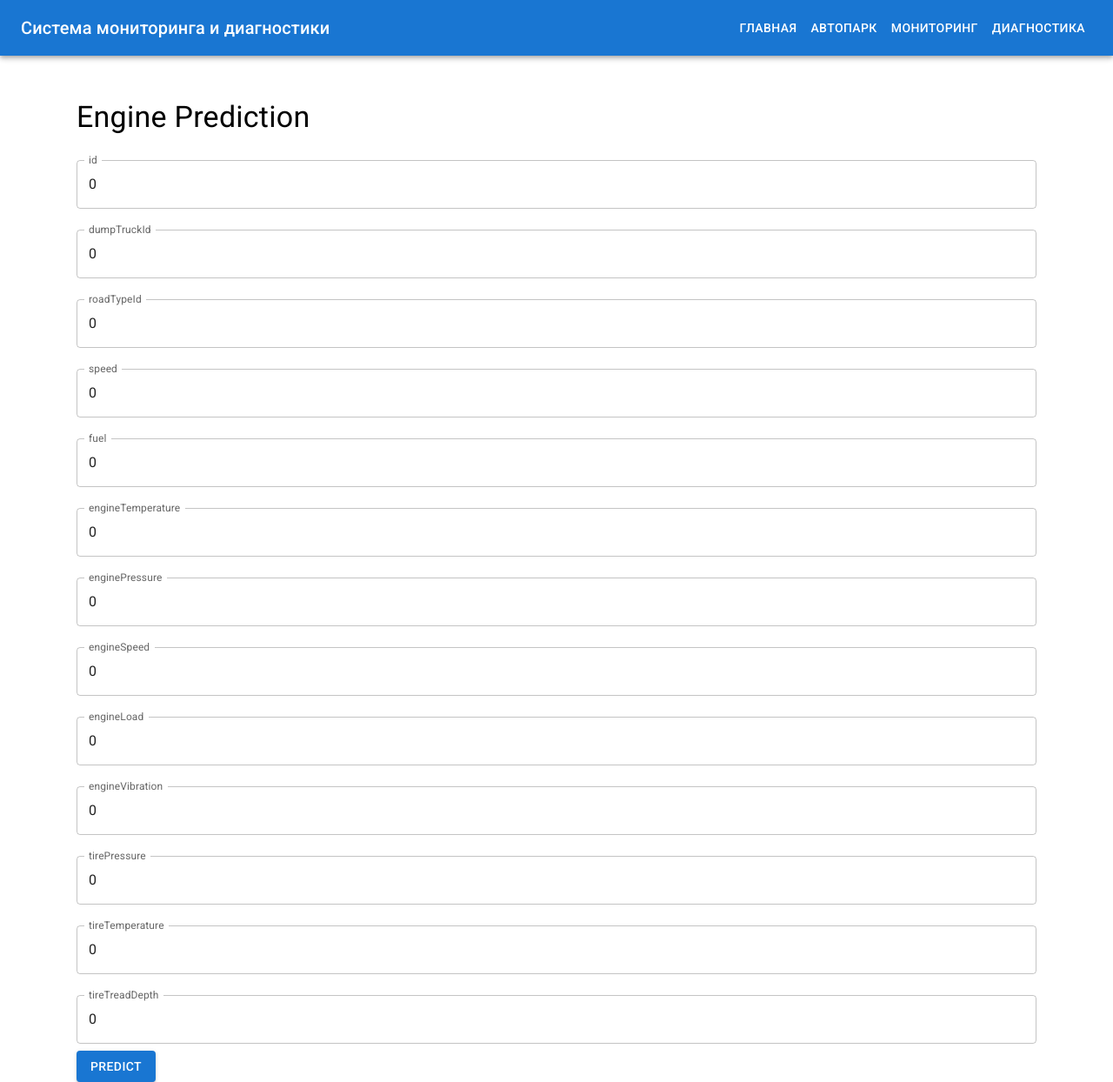
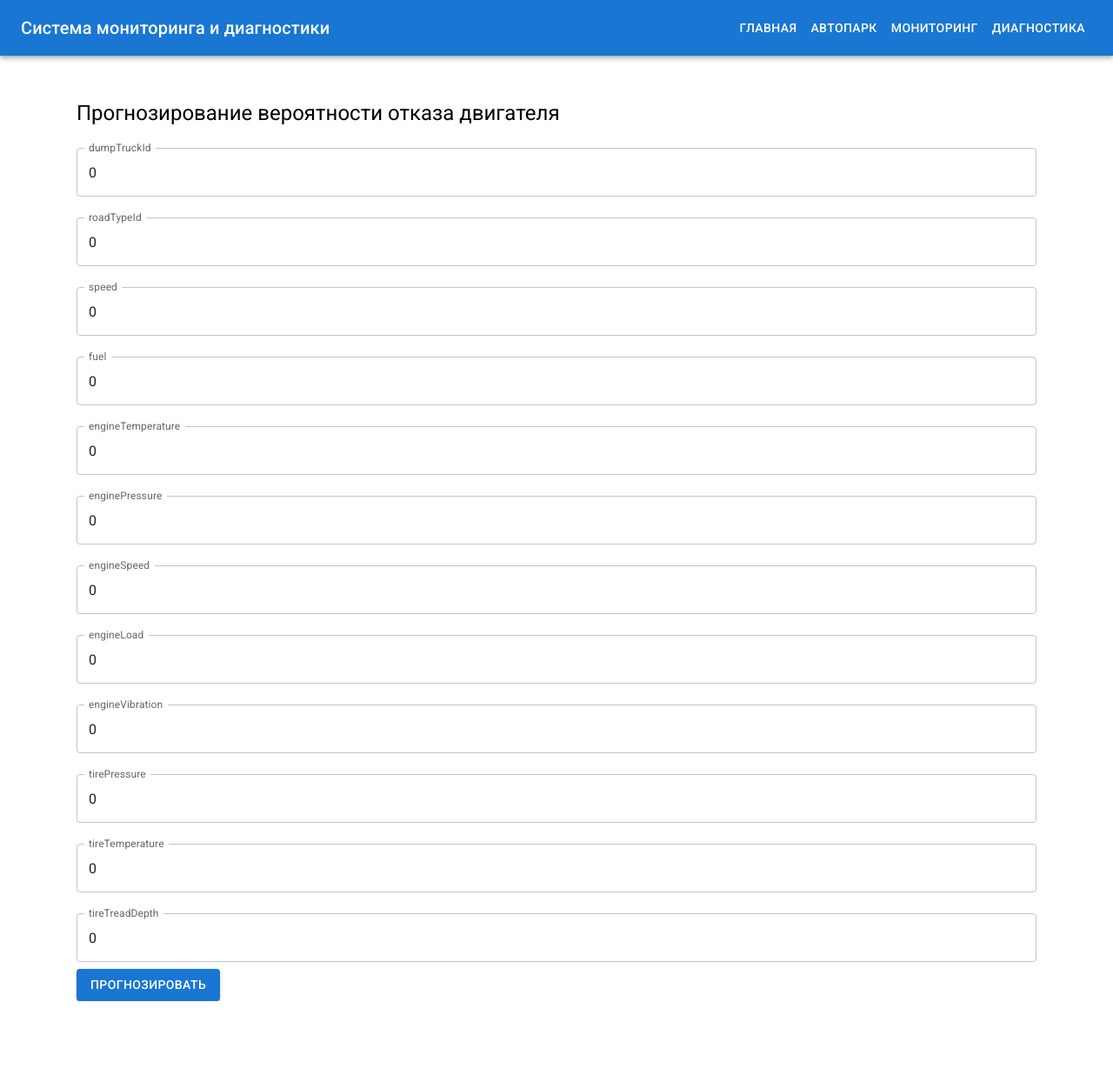
Before and after one commit to abdumalikyaqub/system-dump-truck-client, a React (Vite) app: page /engine-predict in a window 1280 px wide. Shown: the whole page at 87% size. After the commit the page ends 1151 px from the top, so only its background shows below. Built offline with nearby package versions, Linux system fonts and the light colour scheme.

Commit message:
prediction ui

```diff
--- a/src/api/predictionApi.ts
+++ b/src/api/predictionApi.ts
@@ -13,7 +13,6 @@ export const getEnginePrediction = async (pointer: Pointer) => {
 };
 
 export interface Pointer {
-  id: number;
   dumpTruckId: number;
   roadTypeId: number;
   speed: number;
--- a/src/components/statistics/EnginePrediction.tsx
+++ b/src/components/statistics/EnginePrediction.tsx
@@ -4,7 +4,6 @@ import { getEnginePrediction, Pointer } from '../../api/predictionApi';
 
 const EnginePrediction: React.FC = () => {
     const [pointer, setPointer] = useState<Pointer>({
-        id: 0,
         dumpTruckId: 0,
         roadTypeId: 0,
         speed: 0,
@@ -25,7 +24,7 @@ const EnginePrediction: React.FC = () => {
         const { name, value } = e.target;
         setPointer(prevState => ({
             ...prevState,
-            [name]: Number(value)
+            [name]: value
         }));
     };
 
@@ -36,7 +35,7 @@ const EnginePrediction: React.FC = () => {
 
     return (
         <Container>
-            <Typography variant="h4" gutterBottom>Engine Prediction</Typography>
+            <Typography variant="h5" gutterBottom>Прогнозирование вероятности отказа двигателя</Typography>
             {Object.keys(pointer).map(key => (
                 <TextField
                     key={key}
@@ -48,7 +47,7 @@ const EnginePrediction: React.FC = () => {
                     margin="normal"
                 />
             ))}
-            <Button variant="contained" color="primary" onClick={handleSubmit}>Predict</Button>
+            <Button variant="contained" color="primary" onClick={handleSubmit}>Прогнозировать</Button>
             {result && (
                 <Box component="section" sx={{ p: 2, my:4, border: '1px dashed grey', bgcolor: '#444745' }}>
                     <Typography variant="h6" color="white" gutterBottom>
--- a/src/components/statistics/TirePrediction.tsx
+++ b/src/components/statistics/TirePrediction.tsx
@@ -1,10 +1,9 @@
 import React, { useState } from 'react';
-import { Button, TextField, Container, Typography } from '@mui/material';
+import { Button, TextField, Container, Typography, Box } from '@mui/material';
 import { Pointer, getTirePrediction } from '../../api/predictionApi';
 
 const TirePrediction: React.FC = () => {
   const [pointer, setPointer] = useState<Pointer>({
-    id: 0,
     dumpTruckId: 0,
     roadTypeId: 0,
     speed: 0,
@@ -25,7 +24,7 @@ const TirePrediction: React.FC = () => {
     const { name, value } = e.target;
     setPointer(prevState => ({
       ...prevState,
-      [name]: Number(value)
+      [name]: value
     }));
   };
 
@@ -36,7 +35,7 @@ const TirePrediction: React.FC = () => {
 
   return (
     <Container>
-      <Typography variant="h4" gutterBottom>Tire Prediction</Typography>
+      <Typography variant="h5" gutterBottom>Прогнозирование износа протектора шин</Typography>
       {Object.keys(pointer).map(key => (
         <TextField
           key={key}
@@ -48,9 +47,11 @@ const TirePrediction: React.FC = () => {
           margin="normal"
         />
       ))}
-      <Button variant="contained" color="primary" onClick={handleSubmit}>Predict</Button>
+      <Button variant="contained" color="primary" onClick={handleSubmit}>Прогнозировать</Button>
       {result !== null && (
-        <Typography variant="h6" gutterBottom>Result: {result}</Typography>
+        <Box component="section" sx={{ p: 2, my: 4, border: '1px dashed grey', bgcolor: '#444745' }}>
+          <Typography variant="h6" color="white" gutterBottom>Result: {result}</Typography>
+        </Box>
       )}
     </Container>
   );
--- a/src/pages/StatisticsPage.tsx
+++ b/src/pages/StatisticsPage.tsx
@@ -1,54 +1,19 @@
-import React, { useEffect, useState } from 'react';
-import { Button, Container, Paper, Table, TableBody, TableCell, TableContainer, TableHead, TableRow } from '@mui/material';
-import { useNavigate } from 'react-router';
-import { DumpTruck, getDumpTrucks } from '../api/dumpTruckApi';
+import React from 'react';
+import { Container, Button, Typography } from '@mui/material';
+import { useNavigate } from 'react-router-dom';
 
 const StatisticsPage: React.FC = () => {
-  const [dumpTrucks, setDumpTrucks] = useState<DumpTruck[]>([]);
   const navigate = useNavigate();
-
-  useEffect(() => {
-      loadDumpTrucks();
-  }, []);
-
-  const loadDumpTrucks = async () => {
-      const data = await getDumpTrucks();
-      setDumpTrucks(data);
-  };
 
   return (
     <Container>
-      <TableContainer component={Paper}>
-        <Table>
-          <TableHead>
-            <TableRow>
-              <TableCell>ID</TableCell>
-              <TableCell>Модель</TableCell>
-              <TableCell>Год выпуска</TableCell>
-              <TableCell>Операции</TableCell>
-            </TableRow>
-          </TableHead>
-          <TableBody>
-            {dumpTrucks.map((truck) => (
-              <TableRow key={truck.id}>
-                <TableCell>{truck.id}</TableCell>
-                <TableCell>{truck.model}</TableCell>
-                <TableCell>{truck.yearIssue}</TableCell>
-                <TableCell>
-                  <Button variant="contained" color="success" onClick={() => navigate('/engine-predict')}>Отказ двигателя</Button>
-                  <Button
-                    variant="contained"
-                    color="success"
-                    sx = {{ml:3}}
-                    onClick={() => navigate(`/edit/${truck.id}`)}>
-                      Износ шина
-                  </Button>
-                </TableCell>
-              </TableRow>
-            ))}
-          </TableBody>
-        </Table>
-      </TableContainer>
+      <Typography variant="h4" gutterBottom>Диагностика</Typography>
+      <Button variant="contained" color="success" onClick={() => navigate('/engine-predict')}>
+          Прогнозирование вероятности отказа двигателя
+      </Button><br />
+      <Button variant="contained" color="success" onClick={() => navigate('/tire-predict')} sx={{ mt: '20px' }}>
+          Прогнозирование износа протектора шин
+      </Button>
     </Container>
   );
 };
```
